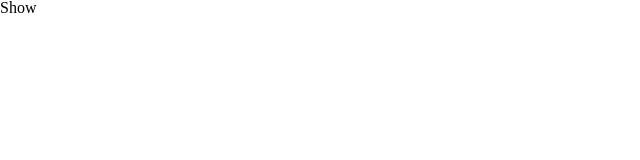
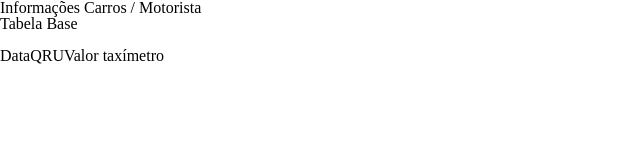
Before and after one commit to jciscato/fluxograma_qrus, a plain HTML site: page index.html in a window 1280 px wide. Shown: the whole page, without its empty margins (0-640 px from the left). Drawn offline with Linux system fonts and the light colour scheme.

Commit message:
Aplicações do css e JS

```diff
--- a/index.html
+++ b/index.html
@@ -2,16 +2,28 @@
 <html lang="pt-br">
 <head>
     <meta charset="UTF-8">
+    <meta name="viewport" content="width=device-width, initial-scale=1.0">
     <link rel="stylesheet" href="css\reset.css">
-    <meta name="viewport" content="width=device-width, initial-scale=1.0">
+    <link rel="stylesheet" hrft="css\style.css">
     <title>Document</title>
+
 </head>
 <body>
-    <section>
-        <h1>Show</h1>
-    </section>
 
+   <header>
+        Informações Carros / Motorista
+   </header>
 
+    <h1>Tabela Base</h1>
+    <br/>
+    <table>
+        <tr>
+            <th>Data</th>
+            <th>QRU</th>
+            <th>Valor taxímetro</th>
+        </tr>
+    </table>
 
+    <script src="js/script.js"></script>
 </body>
 </html>
--- a/js/script.js
+++ b/js/script.js
@@ -0,0 +1 @@
+window.alert("OI JUIUUU");
```
Also changed, not shown: css/style.css (added).
